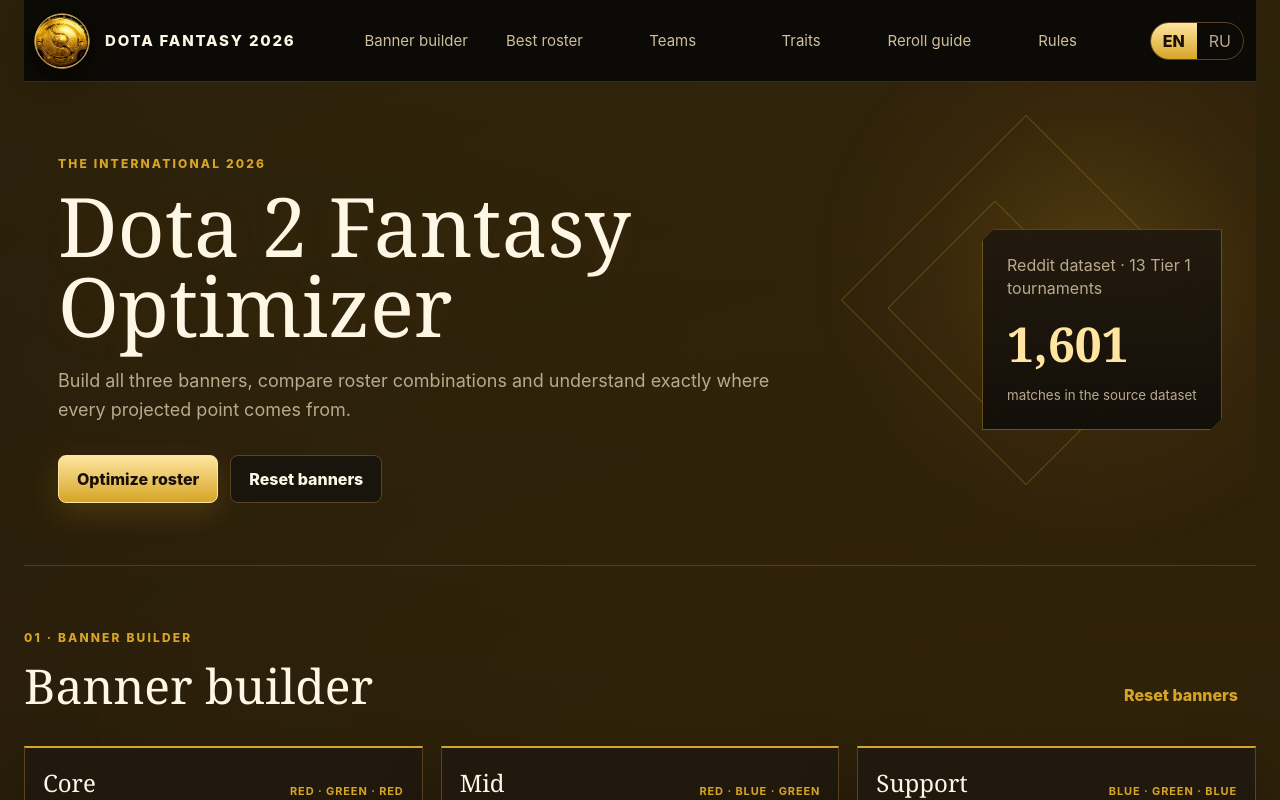
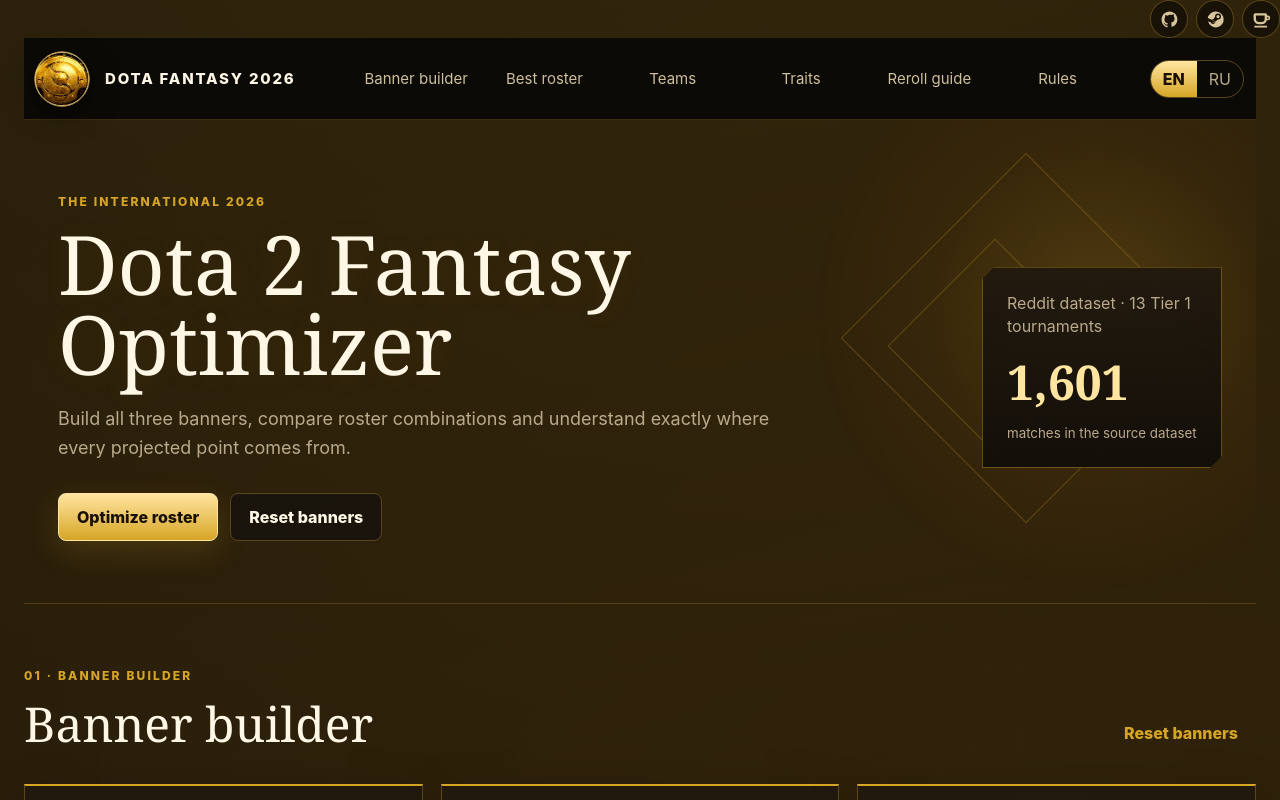
Before and after one commit to Kadadji1/dota2-fantasy-optimizer-2026, a Next.js app: page / in a window 1280 px wide. Shown: the top 800 px of the page. Built offline with nearby package versions, Linux system fonts and the light colour scheme.

Commit message:
feat: render social links and footer directly in React

```diff
--- a/app/layout.tsx
+++ b/app/layout.tsx
@@ -11,13 +11,46 @@ export const metadata: Metadata = {
   description: "Bilingual Dota 2 Fantasy roster optimizer for The International 2026"
 };
 
+const links = {
+  github: "https://github.com/Kadadji1/dota2-fantasy-optimizer-2026",
+  steam: "https://steamcommunity.com/id/Kadadji1/",
+  coffee: "https://buymeacoffee.com/kadadji"
+};
+
+function GithubIcon() {
+  return <svg viewBox="0 0 24 24" aria-hidden="true"><path fill="currentColor" d="M12 2C6.48 2 2 6.58 2 12.23c0 4.52 2.87 8.35 6.84 9.7.5.1.68-.22.68-.49 0-.24-.01-1.05-.01-1.9-2.78.62-3.37-1.21-3.37-1.21-.45-1.19-1.11-1.5-1.11-1.5-.91-.64.07-.63.07-.63 1 .08 1.53 1.06 1.53 1.06.9 1.57 2.35 1.12 2.92.86.09-.66.35-1.12.64-1.37-2.22-.26-4.56-1.14-4.56-5.06 0-1.12.39-2.03 1.03-2.75-.1-.26-.45-1.3.1-2.71 0 0 .84-.28 2.75 1.05A9.3 9.3 0 0 1 12 6.1c.85 0 1.71.12 2.51.35 1.91-1.33 2.75-1.05 2.75-1.05.55 1.41.2 2.45.1 2.71.64.72 1.03 1.63 1.03 2.75 0 3.93-2.35 4.8-4.58 5.05.36.32.68.94.68 1.9 0 1.37-.01 2.47-.01 2.81 0 .27.18.59.69.49A10.25 10.25 0 0 0 22 12.23C22 6.58 17.52 2 12 2Z"/></svg>;
+}
+
+function SteamIcon() {
+  return <svg viewBox="0 0 24 24" aria-hidden="true"><path fill="currentColor" d="M12 2a10 10 0 0 0-9.8 8.06l5.27 2.18a2.84 2.84 0 0 1 1.64-.52l2.31-3.35v-.05a3.78 3.78 0 1 1 3.78 3.78h-.08l-3.3 2.36c0 .14.02.29.02.44A2.84 2.84 0 0 1 6.3 15.8L2.6 14.27A10 10 0 1 0 12 2Zm3.2 4.27a2.05 2.05 0 1 0 0 4.1 2.05 2.05 0 0 0 0-4.1ZM9 13.1c-.22 0-.43.04-.62.11l1.58.65a1.39 1.39 0 1 1-1.06 2.57l-1.54-.64A1.65 1.65 0 1 0 9 13.1Z"/></svg>;
+}
+
+function CoffeeIcon() {
+  return <svg viewBox="0 0 24 24" aria-hidden="true"><path fill="currentColor" d="M4 4h13a2 2 0 0 1 2 2v1h1a3 3 0 0 1 0 6h-1.25A7 7 0 0 1 12 18H9a7 7 0 0 1-7-7V6a2 2 0 0 1 2-2Zm15 5v2h1a1 1 0 0 0 0-2h-1ZM5 7v4a4 4 0 0 0 4 4h3a4 4 0 0 0 4-4V7H5Zm-2 13h16v2H3v-2Z"/></svg>;
+}
+
+function SocialLinks({ compact = false }: { compact?: boolean }) {
+  return <div className={compact ? "social-links-header" : "social-links-footer"}>
+    <a className={compact ? "social-link social-link-compact" : "social-link"} href={links.github} target="_blank" rel="noreferrer" aria-label="GitHub" title="GitHub"><GithubIcon />{!compact && <span>GitHub</span>}</a>
+    <a className={compact ? "social-link social-link-compact" : "social-link"} href={links.steam} target="_blank" rel="noreferrer" aria-label="Steam" title="Steam"><SteamIcon />{!compact && <span>Steam</span>}</a>
+    <a className={compact ? "social-link social-link-compact" : "social-link"} href={links.coffee} target="_blank" rel="noreferrer" aria-label="Buy Me a Coffee" title="Buy Me a Coffee"><CoffeeIcon />{!compact && <span>Buy me a coffee</span>}</a>
+  </div>;
+}
+
 export default function RootLayout({ children }: { children: React.ReactNode }) {
   return (
     <html lang="en">
       <body>
+        <SocialLinks compact />
         {children}
+        <footer className="site-social-footer">
+          <div className="footer-signature">
+            <strong>Made by Kadadji</strong>
+            <span>Community-built Dota 2 fantasy tool. Not affiliated with Valve Corporation.</span>
+          </div>
+          <SocialLinks />
+        </footer>
         <script src="/team-map-fix.js" defer />
-        <script src="/social-links.js" defer />
       </body>
     </html>
   );
```
